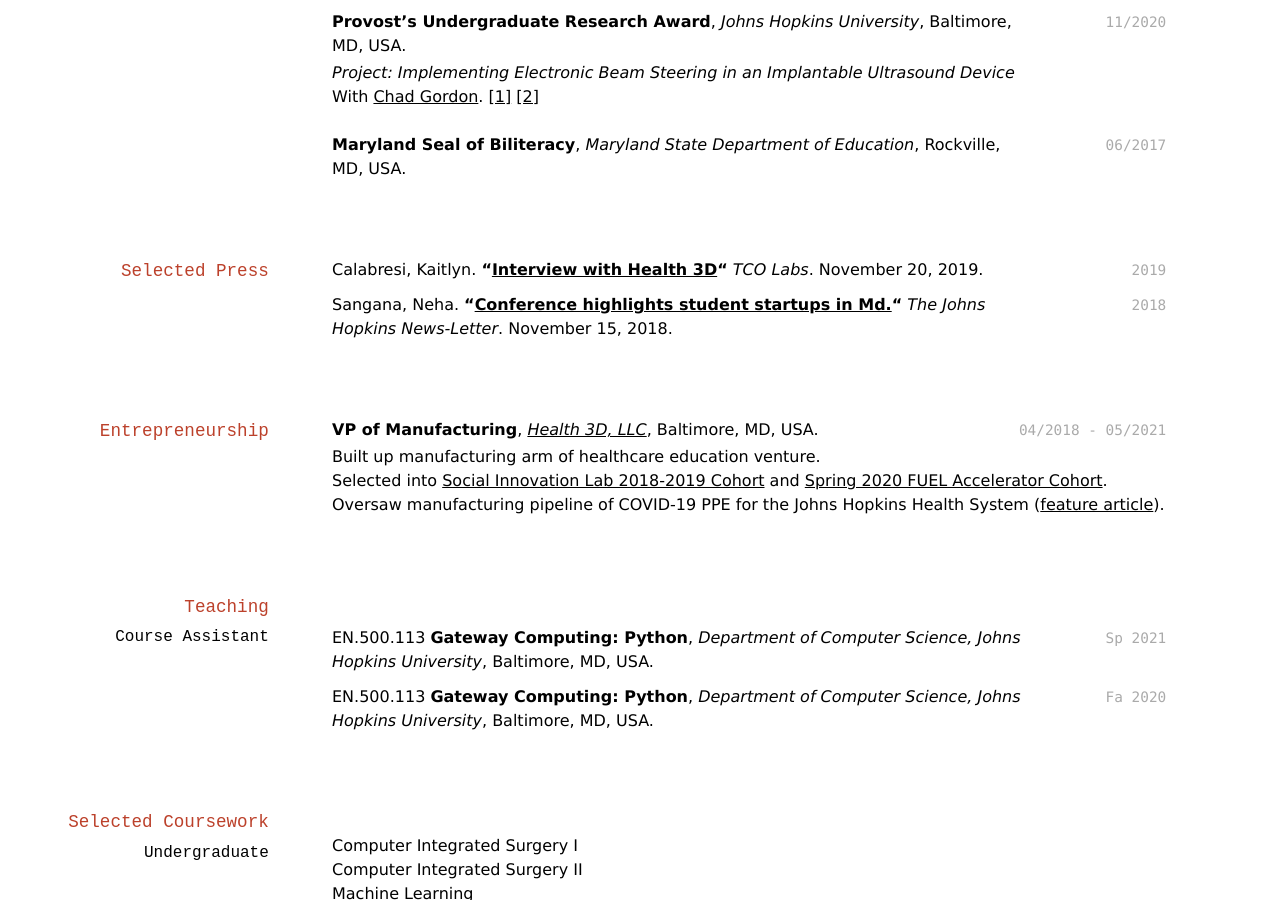
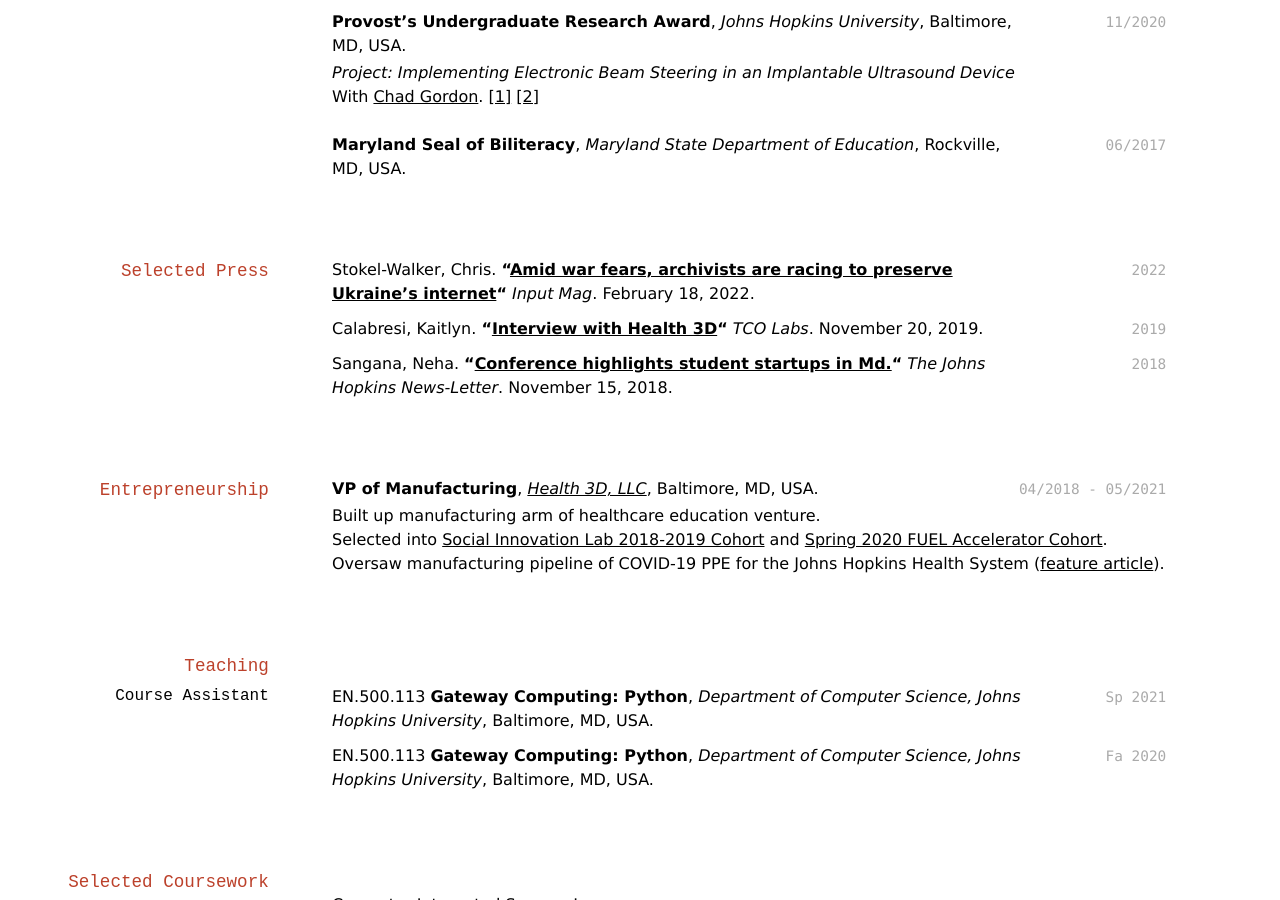
Before and after one commit to simonliu99/cv, a Jekyll site: the page built from index.md, in a window 1280 px wide and 900 px high, scrolled down 2415 px. Built offline with Jekyll 4.4.1, drawn with Linux system fonts in a browser that asks for light colours; comment, search, counter and statistics services are not loaded.

Commit message:
Add new Input Mag press link

```diff
--- a/index.md
+++ b/index.md
@@ -120,6 +120,9 @@ Duong, D., Hu, P., Tekendo-Ngongang, C., Hanchard, S. L., **Liu, S.**, Solomon,
 
 ## Selected Press
 
+`2022`
+Stokel-Walker, Chris. **"[Amid war fears, archivists are racing to preserve Ukraine’s internet](https://www.inputmag.com/culture/archiveteam-warrior-ukraine-websites-internet-russia-cyberattacks)"** *Input Mag*. February 18, 2022.
+
 `2019`
 Calabresi, Kaitlyn. **"[Interview with Health 3D](https://blog.tcolabs.org/health3d-interview-a933be08cfc4)"** *TCO Labs*. November 20, 2019.
 
```
